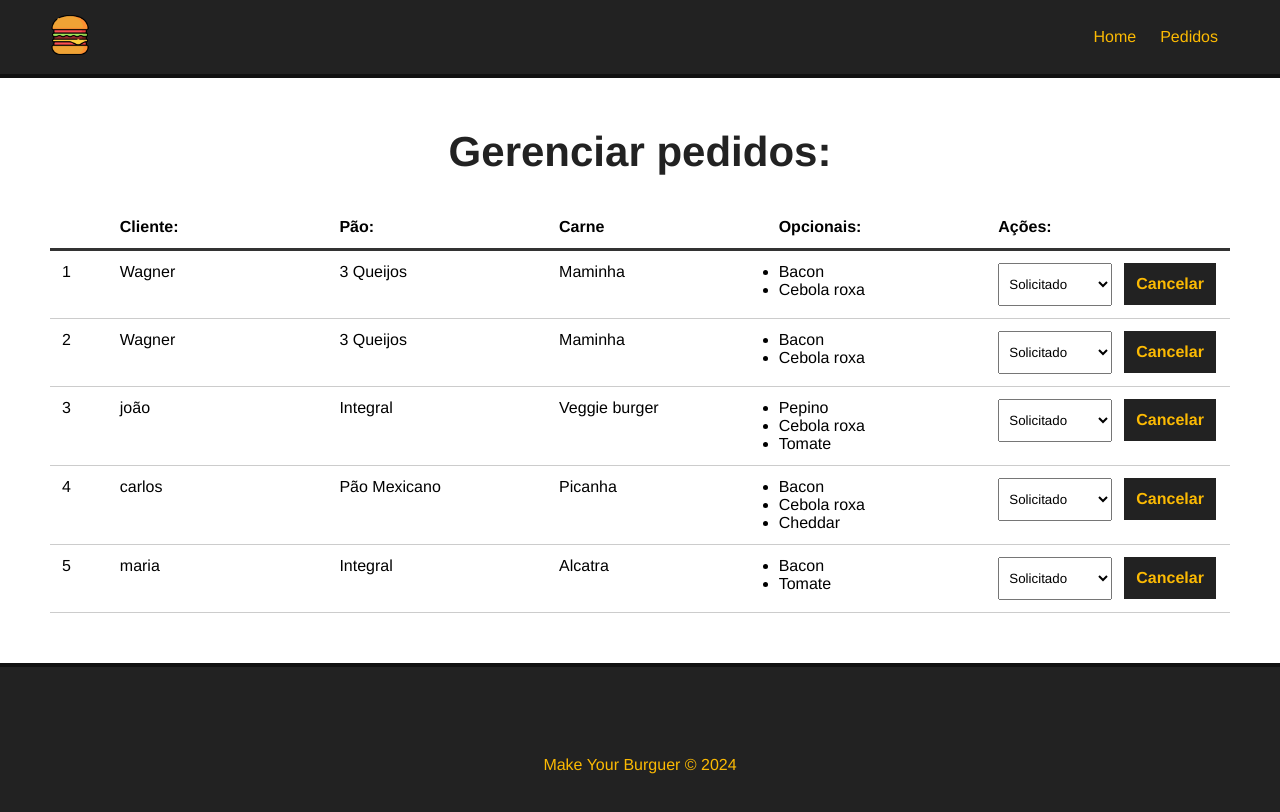
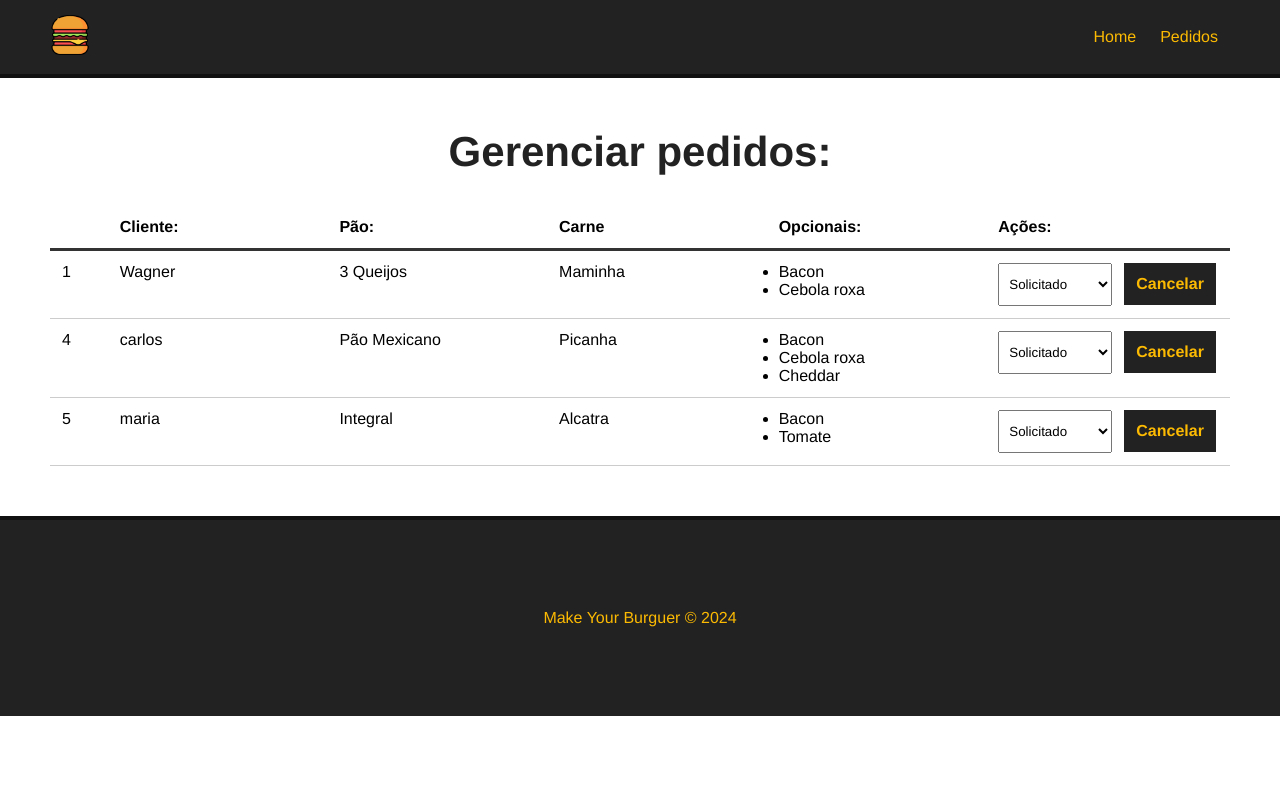
Before and after one commit to Wagner-Bregeon94/Make-Your-Burguer, a Vue app: page /pedidos in a window 1280 px wide. Shown: the top 812 px of the page. Built offline with nearby package versions, Linux system fonts and the light colour scheme; data requests are answered from the project's data file.

Commit message:
removendo pedidos do sistema

```diff
--- a/db/db.json
+++ b/db/db.json
@@ -94,29 +94,6 @@
       "id": 1
     },
     {
-      "nome": "Wagner",
-      "carne": "Maminha",
-      "pao": "3 Queijos",
-      "opcionais": [
-        "Bacon",
-        "Cebola roxa"
-      ],
-      "status": "Solicitado",
-      "id": 2
-    },
-    {
-      "nome": "joão",
-      "carne": "Veggie burger",
-      "pao": "Integral",
-      "opcionais": [
-        "Pepino",
-        "Cebola roxa",
-        "Tomate"
-      ],
-      "status": "Solicitado",
-      "id": 3
-    },
-    {
       "nome": "carlos",
       "carne": "Picanha",
       "pao": "Pão Mexicano",
--- a/src/components/Dashboard.vue
+++ b/src/components/Dashboard.vue
@@ -30,7 +30,7 @@
                             {{ s.tipo }}
                         </option>
                     </select>
-                    <button class="delete-btn">Cancelar</button>
+                    <button class="delete-btn" @click="deleteBurger(burger.id)">Cancelar</button>
                 </div>
             </div>
         </div>
@@ -68,7 +68,18 @@
 
             this.status = data;
 
+        },
+        async deleteBurger(id) {
 
+            const req = await fetch(`http://localhost:3000/burgers/${id}`, {
+                method: "DELETE"
+            });
+
+            const res = await req.json();
+
+            //msg
+
+            this.getPedidos();
 
         }
     },
```
